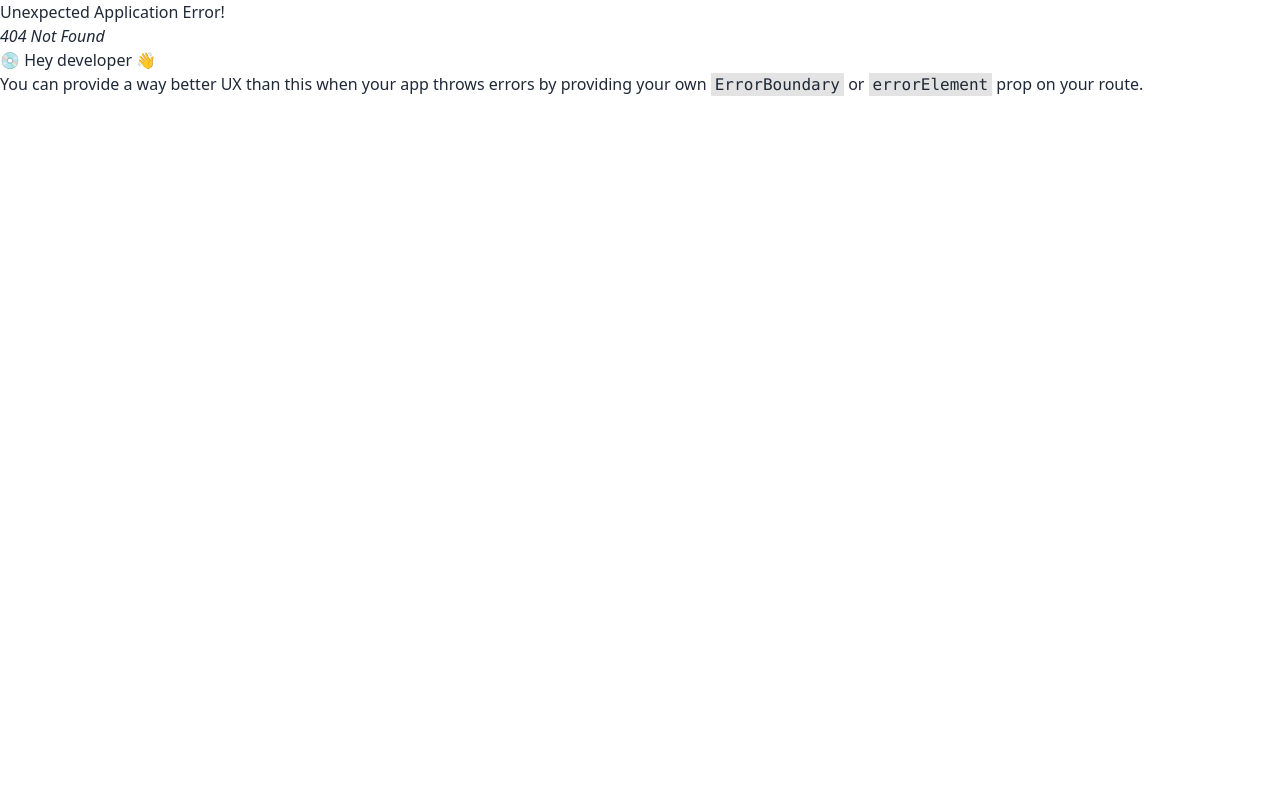
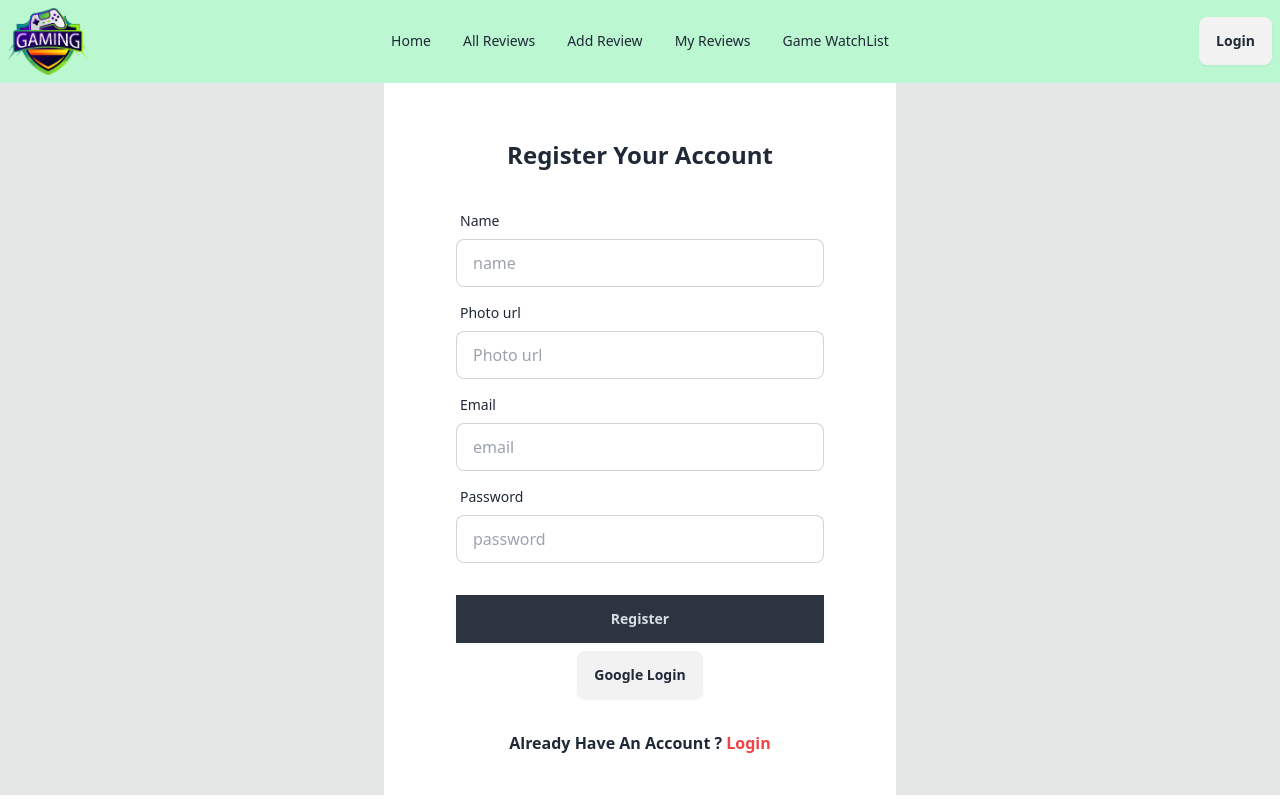
Before and after one commit to khokanChakma/chill-gamer-client, a React (Vite) app: page /register in a window 1280 px wide. Before the commit this address had no page. Built offline with nearby package versions, Linux system fonts and the light colour scheme; no server answers.

Commit message:
login and logout is done

```diff
--- a/package.json
+++ b/package.json
@@ -10,6 +10,7 @@
     "preview": "vite preview"
   },
   "dependencies": {
+    "firebase": "^11.0.2",
     "localforage": "^1.10.0",
     "match-sorter": "^8.0.0",
     "react": "^18.3.1",
--- /dev/null
+++ b/src/authprovider/AuthProvider.jsx
@@ -0,0 +1,44 @@
+import React, { createContext, useEffect, useState } from 'react';
+import { createUserWithEmailAndPassword, getAuth, onAuthStateChanged, signInWithEmailAndPassword, signOut } from "firebase/auth";
+import app from '../firebase/firebase.confiq';
+export const AuthContext = createContext();
+const auth = getAuth(app);
+const AuthProvider = ({children}) => {
+    const [user,setUser] = useState(null);
+    // const [loading,setLoading] =useState(true)
+    console.log(user);
+    const createNewUser = (email,password) =>{
+        return createUserWithEmailAndPassword(auth,email,password);
+    }
+
+    const userLogin = (email,password) =>{
+        return signInWithEmailAndPassword(auth,email,password)
+    }
+
+    const logOut = () =>{
+        return signOut(auth)
+    }
+
+    useEffect(()=>{
+        const unsubcribe = onAuthStateChanged(auth,(currentUser)=>{
+            setUser(currentUser);
+        })
+        return () =>{
+            unsubcribe()
+        }
+    },[])
+
+    const userInfo = {
+        user,
+        setUser,
+        createNewUser,
+        logOut,
+        userLogin,
+    }
+
+    return (<AuthContext.Provider value={userInfo}>
+        {children}
+    </AuthContext.Provider>);
+};
+
+export default AuthProvider;
--- a/src/components/Navber.jsx
+++ b/src/components/Navber.jsx
@@ -1,9 +1,12 @@
-import { NavLink } from "react-router-dom";
+import { Link, NavLink } from "react-router-dom";
 import logo from '../assets/logo.png'
+import { useContext } from "react";
+import { AuthContext } from "../authprovider/AuthProvider";
 
 const Navber = () => {
+    const { logOut, user } = useContext(AuthContext)
     return (
-        <div className="navbar bg-base-100">
+        <div className="navbar bg-green-200">
             <div className="navbar-start">
                 <div className="dropdown">
                     <div tabIndex={0} role="button" className="btn btn-ghost lg:hidden">
@@ -45,7 +48,13 @@ const Navber = () => {
                 </ul>
             </div>
             <div className="navbar-end">
-                <a className="btn">Button</a>
+                {
+                    user && user?.email ?
+                    <Link onClick={logOut}><a className="btn">LogOut</a></Link>
+                    :
+                    <Link to='/login'><a className="btn">Login</a></Link>
+                }
+
             </div>
         </div>
     );
--- /dev/null
+++ b/src/firebase/firebase.confiq.js
@@ -0,0 +1,18 @@
+// Import the functions you need from the SDKs you need
+import { initializeApp } from "firebase/app";
+// TODO: Add SDKs for Firebase products that you want to use
+// https://firebase.google.com/docs/web/setup#available-libraries
+
+// Your web app's Firebase configuration
+const firebaseConfig = {
+  apiKey: "AIzaSyBfc-bBbsRtkK8OnVlNSTqOZTvphtKNHRs",
+  authDomain: "chill-gamer-client.firebaseapp.com",
+  projectId: "chill-gamer-client",
+  storageBucket: "chill-gamer-client.firebasestorage.app",
+  messagingSenderId: "1079824469648",
+  appId: "1:1079824469648:web:7d5d69b1b10b8e07981215"
+};
+
+// Initialize Firebase
+const app = initializeApp(firebaseConfig);
+export default app;
--- a/src/main.jsx
+++ b/src/main.jsx
@@ -3,9 +3,12 @@ import { createRoot } from 'react-dom/client'
 import './index.css'
 import { RouterProvider } from 'react-router-dom'
 import Router from './router/Router'
+import AuthProvider from './authprovider/AuthProvider'
 
 createRoot(document.getElementById('root')).render(
   <StrictMode>
-     <RouterProvider router={Router} />
+    <AuthProvider>
+      <RouterProvider router={Router} />
+    </AuthProvider>
   </StrictMode>,
 )
--- /dev/null
+++ b/src/pages/Login.jsx
@@ -0,0 +1,63 @@
+import { useContext } from "react";
+import { Link } from "react-router-dom";
+import { AuthContext } from "../authprovider/AuthProvider";
+
+const Login = () => {
+    const {userLogin,setUser} = useContext(AuthContext);
+
+    const handleLoginSubmit = e =>{
+        e.preventDefault();
+        const form = e.target;
+        const email = form.email.value;
+        const password = form.password.value;
+        console.log(email,password);
+
+        userLogin(email,password)
+        .then(result => {
+            const user = result.user;
+            setUser(user)
+            console.log(user)
+        })
+        .then(error =>{
+            console.log(error.message)
+        })
+    }
+
+
+    return (
+        <div>
+            <div className="bg-base-300 flex justify-center items-center">
+                <div className="card bg-base-100 w-full max-w-lg shrink-0 rounded-none p-10">
+                    <h2 className="text-center font-semibold text-2xl">Login Your Account</h2>
+                    <form onSubmit={handleLoginSubmit} className="card-body">
+                        <div className="form-control">
+                            <label className="label">
+                                <span className="label-text">Email</span>
+                            </label>
+                            <input type="email" name="email" placeholder="email" className="input input-bordered" required />
+                        </div>
+                        <div className="form-control relative">
+                            <label className="label">
+                                <span className="label-text">Password</span>
+                            </label>
+                            <input type='password' name="password" placeholder="password" className="input input-bordered" required />
+                            <label className="label">
+                                <a href="#" className="label-text-alt link link-hover">Forgot password?</a>
+                            </label>
+                        </div>
+                        <div className="form-control mt-6">
+                            <button className="btn btn-neutral rounded-none">Login</button>
+                        </div>
+                        <hr />
+                        <div className="text-center">
+                            <button className="btn">Google Login</button>
+                        </div>
+                    </form>
+                    <p className="text-center font-semibold">Dont’t Have An Account ? <Link className="text-red-500" to='/register'>Register</Link></p>
+                </div>
+            </div>
+        </div>
+    );
+};
+
+export default Login;
--- /dev/null
+++ b/src/pages/Register.jsx
@@ -0,0 +1,70 @@
+import { useContext } from "react";
+import { Link } from "react-router-dom";
+import { AuthContext } from "../authprovider/AuthProvider";
+
+const Register = () => {
+
+    const {createNewUser,setUser} = useContext(AuthContext);
+
+    const handleRegisterSubmit = e => {
+        e.preventDefault();
+        const form = e.target;
+        const name = form.name.value;
+        const photo = form.photo.value;
+        const email = form.email.value;
+        const password = form.password.value;
+        console.log({name,photo,email,password})
+        createNewUser(email,password)
+        .then(result =>{
+            const user = result.user;
+            setUser(user)
+            console.log(user)
+        })
+        .catch(error =>{
+            console.log(error.message)
+        })
+    }
+    return (
+        <div className="bg-base-300 flex justify-center items-center">
+            <div className="card bg-base-100 w-full max-w-lg shrink-0 rounded-none p-10">
+                <h2 className="text-center mt-4 font-semibold text-2xl">Register Your Account</h2>
+                <form onSubmit={handleRegisterSubmit} className="card-body">
+                    <div className="form-control">
+                        <label className="label">
+                            <span className="label-text">Name</span>
+                        </label>
+                        <input type="text" name="name" placeholder="name" className="input input-bordered" required />
+                    </div>
+                    <div className="form-control">
+                        <label className="label">
+                            <span className="label-text">Photo url</span>
+                        </label>
+                        <input type="text" name="photo" placeholder="Photo url" className="input input-bordered" required />
+                    </div>
+                    <div className="form-control">
+                        <label className="label">
+                            <span className="label-text">Email</span>
+                        </label>
+                        <input type="email" name="email" placeholder="email" className="input input-bordered" required />
+                    </div>
+                    <div className="form-control relative">
+                        <label className="label">
+                            <span className="label-text">Password</span>
+                        </label>
+
+                        <input type='password' name="password" placeholder="password" className="input input-bordered" required />
+                    </div>
+                    <div className="form-control mt-6">
+                        <button className="btn btn-neutral rounded-none">Register</button>
+                    </div>
+                    <div className="text-center">
+                        <button className="btn">Google Login</button>
+                    </div>
+                </form>
+                <p className="text-center font-semibold">Already Have An Account ? <Link className="text-red-500" to='/login'>Login</Link></p>
+            </div>
+        </div>
+    );
+};
+
+export default Register;
```
Also changed, not shown: src/router/Router.jsx (+10 -0 lines), 1 other file (tests, documents, lock files or other folders).
